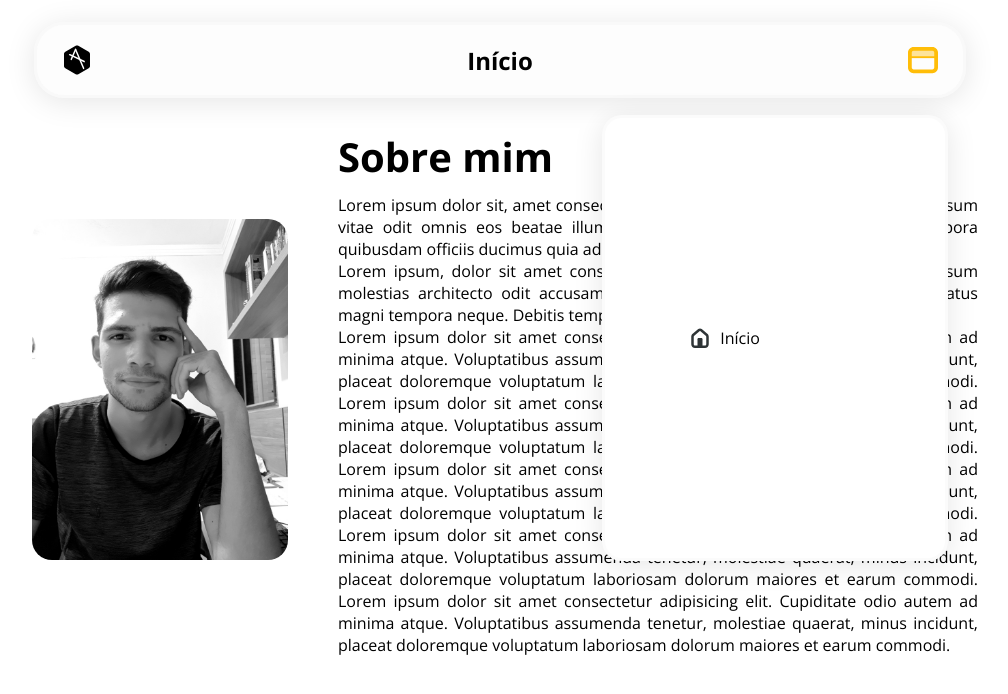
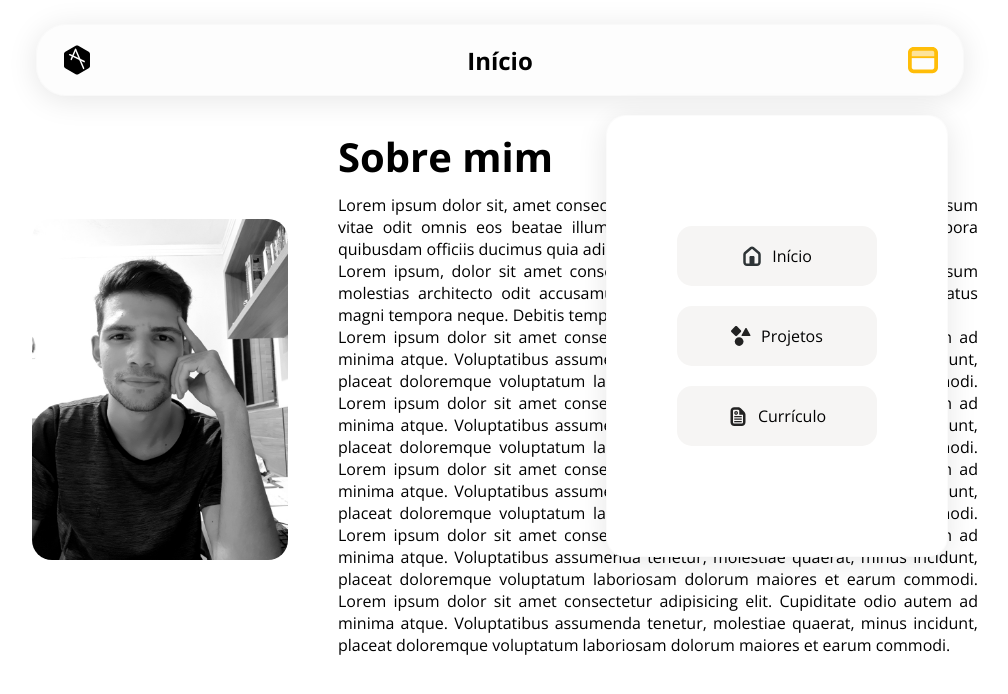
Before and after one commit to ArthurViniciusL/arthur-vsl, a Next.js app in the folder arthur-vsl-app/: page / in a window 1280 px wide. Both pictures are taken after a click on the button 1062 px from the left and 180 px from the top of the page. Shown: the part 120-814 px from the top of the page, without its empty margins (140-1148 px from the left). Built offline with nearby package versions, Linux system fonts and the light colour scheme.

Commit message:
Implement firts links on dropdown menu

```diff
--- a/arthur-vsl-app/src/app/Context/ThemeContext.tsx
+++ b/arthur-vsl-app/src/app/Context/ThemeContext.tsx
@@ -30,8 +30,7 @@ export function ThemeProvider({ children }: ThemeProviderProps) {
         const browserDarkTheme = window.matchMedia('(prefers-color-scheme: dark)');
 
         function themeHandleChange(event:any) {
-            setDarkTheme(event.matches)
-            console.log(event.matches)
+            setDarkTheme(event.matches);
         }
 
         browserDarkTheme.addEventListener('change', themeHandleChange);
--- a/arthur-vsl-app/src/app/components/AboutMe/AboutMe.module.css
+++ b/arthur-vsl-app/src/app/components/AboutMe/AboutMe.module.css
@@ -16,6 +16,6 @@
 @media (max-width: 600px) {
     .description {
         max-width: 100%;
-        height: 900px;
+        /* height: 900px; */
     }
 }
--- a/arthur-vsl-app/src/app/components/DropdownMenu/DropdownMenu.module.css
+++ b/arthur-vsl-app/src/app/components/DropdownMenu/DropdownMenu.module.css
@@ -1,4 +1,4 @@
-.DropdownMenuContent {
+.dropdownMenuContent {
     display: flex;
     justify-content: flex-end;
 }
@@ -13,15 +13,16 @@
     padding: 20px;
 
     display: flex;
+    gap: var(--appPadding);
     flex-direction: column;
     justify-content: center;
-    align-items: flex-start;
+    align-items: center;
 
-    background-color: white;
+    /* background-color: white; */
 }
 
 @media (max-width: 600px) {
-    .DropdownMenuContent {
+    .dropdownMenuContent {
         justify-content: first baseline;
     }
 
--- a/arthur-vsl-app/src/app/components/DropdownMenu/index.tsx
+++ b/arthur-vsl-app/src/app/components/DropdownMenu/index.tsx
@@ -6,17 +6,22 @@ import { Icon } from '../Icon';
 import dashIconOn from "../../assets/icons/Adwaita/dock-top-symbolic.svg";
 import dashIconOff from "../../assets/icons/Adwaita/dock-bottom-symbolic.svg";
 
-import { useState } from 'react';
+import { useContext, useState } from 'react';
 
 import Link from 'next/link';
-import { Adwaita_Home_Icon } from '../AdwaitaIcon/AdwaitaIcons';
+import { CV_Icon, Home_Icon, Projects_Icon } from '../AdwaitaIcon/AdwaitaIcons';
+import UiGuidelines from '@/app/styles/UiGuidelines';
+import { ThemeContext } from '@/app/Context/ThemeContext';
+import AppRoutes from '@/app/app.routes';
 
 export function DropdownMenu() {
 
+    const { pageColor, fontColor } = useContext(ThemeContext);
+
     const [isDashIcon, setdashIcon] = useState(false);
     const dashIcon = isDashIcon ? dashIconOn : dashIconOff;
+    const [painelState, setPainelState] = useState("none");
 
-    const [painelState, setPainelState] = useState("none");
 
     function handleIconClick() {
         setdashIcon(!isDashIcon);
@@ -27,31 +32,68 @@ export function DropdownMenu() {
         } else {
             setPainelState('none');
         }
+
     }
 
     const btnAttributes = {
         width: 200,
         height: 60,
         fontSize: 'large',
-        iconSize: 20
+        iconSize: 20,
+        bgColor: pageColor === '#ffffff' ? UiGuidelines.light['bg-color-03'] : UiGuidelines.dark['bg-color-04'],
+        fontColor: pageColor === '#ffffff' ? UiGuidelines.light['font-color-01'] : UiGuidelines.dark['font-color-01']
     }
 
     return (
-        <div className={styles.DropdownMenuContent}>
+        <div className={styles.dropdownMenuContent} >
 
             <Button onClick={handleIconClick} >
                 <Icon src={dashIcon} size={30} alt='icone de nevegação dos menus' />
             </Button>
 
 
-            <ul className={`${styles.painel} ${globalCss.Blur}`} style={{display: painelState}} >
+            <ul className={`${styles.painel} ${globalCss.Blur}`} style={{ display: painelState, background: pageColor, color: fontColor }}>
+                <li>
+                    <Link href={AppRoutes.home}>
+                        <Button
+                            width={btnAttributes.width}
+                            height={btnAttributes.height}
+                            bgColor={btnAttributes.bgColor}
+                            bgColorH=''
+                            fontColor={btnAttributes.fontColor}
+                        >
+                            <Icon src={Home_Icon} size={btnAttributes.iconSize} alt='icone de inicio' />
+                            Início
+                        </Button>
+                    </Link>
+                </li>
 
                 <li>
-                    <Link href="/">
-                        <Button width={btnAttributes.width}>
-                            <Icon src={Adwaita_Home_Icon} size={btnAttributes.iconSize} alt='icone de inicio' />
-                            {/* <AdwaitaIcons name={'/home'} size={30} alt=''/> */}
-                            Início
+                    <Link href={AppRoutes.projects}>
+                        <Button
+                            width={btnAttributes.width}
+                            height={btnAttributes.height}
+                            bgColor={btnAttributes.bgColor}
+                            bgColorH=''
+                            fontColor={btnAttributes.fontColor}
+                        >
+                            <Icon src={Projects_Icon} size={btnAttributes.iconSize} alt='icone de projetos' />
+                            Projetos
+                        </Button>
+                    </Link>
+                </li>
+
+                <li>
+                    <Link href='./Arthur_Vinicius_CV.pdf' download="Arthur_Vinicius_CV">
+                        <Button
+                            width={btnAttributes.width}
+                            height={btnAttributes.height}
+                            bgColor={btnAttributes.bgColor}
+                            bgColorH=''
+                            fontColor={btnAttributes.fontColor}
+                        >
+                            <Icon src={CV_Icon} size={btnAttributes.iconSize} alt='icone de projetos' />
+                            Currículo
                         </Button>
                     </Link>
                 </li>
--- a/arthur-vsl-app/src/app/pages/Home/Home.module.css
+++ b/arthur-vsl-app/src/app/pages/Home/Home.module.css
@@ -1,8 +1,3 @@
-/* .Main {
-   height: 100%;
-}
- */
-
 .section {
     height: 98dvh;
     scroll-snap-align: start;
@@ -24,6 +19,7 @@
     height: 100%;
 
     display: flex;
+    gap: var(--appPadding);
     flex-direction: column;
     align-items: center;
     justify-content: center;
--- a/arthur-vsl-app/src/app/styles/BgBlur.module.css
+++ b/arthur-vsl-app/src/app/styles/BgBlur.module.css
@@ -5,5 +5,5 @@
     box-shadow: 0 4px 30px rgba(0, 0, 0, 0.1);
     backdrop-filter: blur(12.3px);
     -webkit-backdrop-filter: blur(12.3px);
-    border: 3px solid rgba(240, 240, 240, 0.25);
+    border: 1px solid rgba(240, 240, 240, 0.25);
 }
--- a/arthur-vsl-app/src/app/styles/UiGuidelines.ts
+++ b/arthur-vsl-app/src/app/styles/UiGuidelines.ts
@@ -10,7 +10,7 @@ const UiGuidelines = {
     "dark": {
         "bg-color-01": "#131416",
         "bg-color-02": "#1a1c1e",
-        "bg-color-03": "##241f31",
+        "bg-color-03": "#444444",
         "bg-color-04": "#000000",
         "font-color-01": "#ffffff",
         "font-color-02": "#f6f5f4"
```
Also changed, not shown: arthur-vsl-app/src/app/components/AdwaitaIcon/AdwaitaIcons.ts (+6 -2 lines), arthur-vsl-app/src/app/page.tsx (+0 -7 lines), 1 other file (tests, documents, lock files or other folders).
